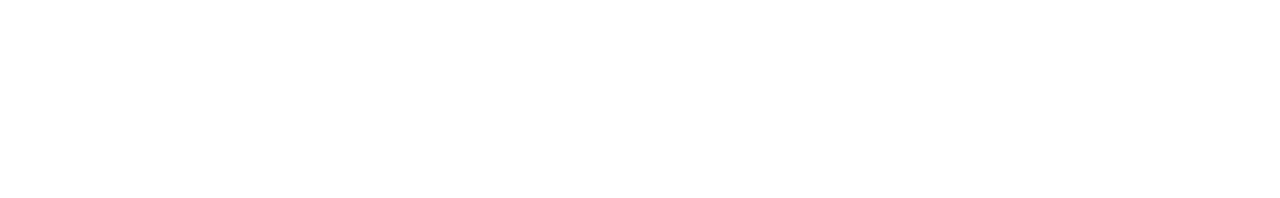
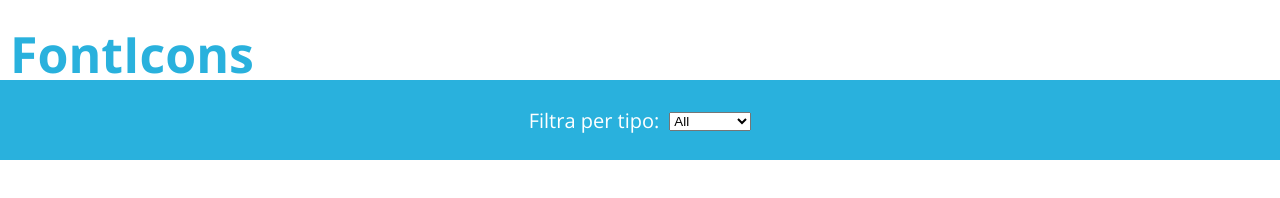
Before and after one commit to Alessandro-Rega/js-es6-icons, a plain HTML site: page index.html in a window 1280 px wide. Drawn offline with nearby package versions, Linux system fonts and the light colour scheme.

Commit message:
insert header

```diff
--- a/css/style.css
+++ b/css/style.css
@@ -3,3 +3,37 @@
     padding: 0;
     box-sizing: border-box;
 }
+
+body{
+    font-family: 'Open Sans', sans-serif;
+}
+
+.header-top{
+    width: 100%;
+    height: 80px;
+    color: #29b1dd;
+}
+
+.header-top h1{
+    font-size: 50px;
+    padding: 20px 0 0 10px;
+}
+
+.header-bottom{
+    width: 100%;
+    height: 80px;
+    background-color: #29b1dd;
+    color: white;
+    display: flex;
+    justify-content: center;
+    align-items: center;
+}
+
+.header-bottom span{
+    font-size: 20px;
+    margin-right: 10px;
+}
+
+.header-bottom select{
+    margin-top: 3px;
+}
--- a/index.html
+++ b/index.html
@@ -8,12 +8,33 @@
 
     <!-- CSS -->
     <link rel="stylesheet" href="css/style.css">
+
+    <!-- FONT -->
+    <link rel="preconnect" href="https://fonts.googleapis.com">
+    <link rel="preconnect" href="https://fonts.gstatic.com" crossorigin>
+    <link href="https://fonts.googleapis.com/css2?family=Open+Sans:wght@400;700&display=swap" rel="stylesheet">
+
 </head>
 <body>
-
-
+    <header>
+        <div class="header-top">
+            <h1>FontIcons</h1>
+        </div>
+        <div class="header-bottom">
+            <span>Filtra per tipo: </span>
+            <select name="tipo" id="tipo">
+                <option value="all">All</option>
+                <option value="animal">Animal</option>
+                <option value="vegetable">Vegetable</option>
+                <option value="user">User</option>
+            </select>
+        </div>
+    </header>
 
     <!-- javascript -->
     <script src="js/script.js"></script>
+
+    <!-- fontawesome -->
+    <script src="https://kit.fontawesome.com/35fd86ea03.js" crossorigin="anonymous"></script>
 </body>
 </html>
```
